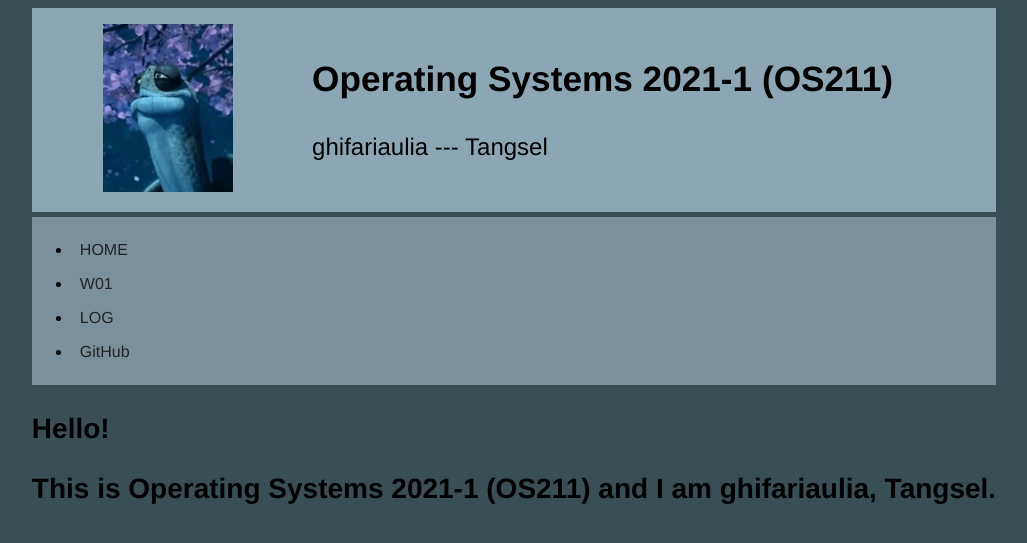
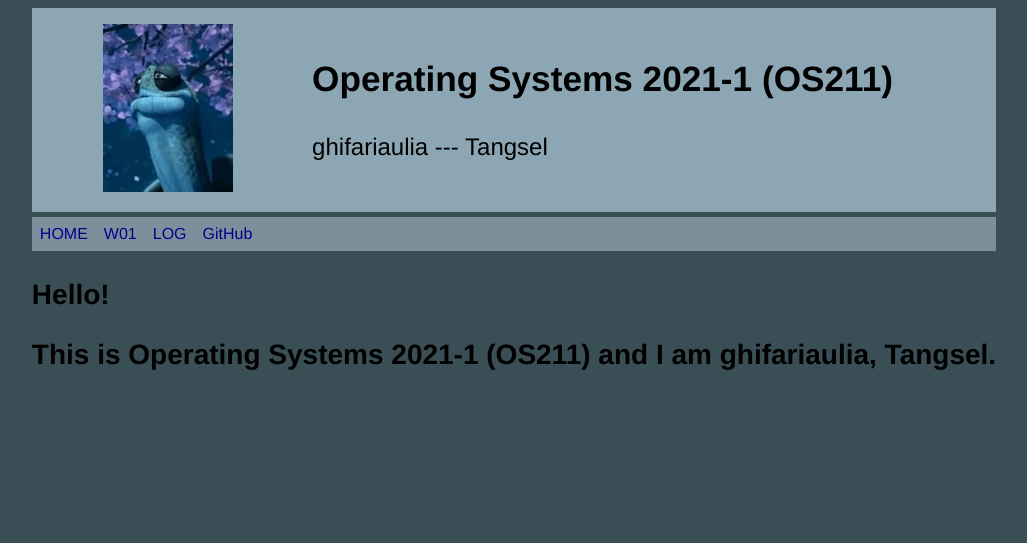
Before and after one commit to ghifariaulia/os211, a Jekyll site: the page built from index.md, in a window 1280 px wide. Shown: the top 543 px of the page, without its empty margins (126-1153 px from the left). Built offline with Jekyll 4.4.1, drawn with Linux system fonts in a browser that asks for light colours.

Commit message:
edit css and html

```diff
--- a/_includes/navbar.html
+++ b/_includes/navbar.html
@@ -8,27 +8,22 @@
     margin-bottom: 5px;
   }
 
-  .navbar ul li a {
+  .navbar div a {
     display: block;
     padding: 8px;
     text-decoration: none;
-    color: #222222;
+    color: darkblue;
   }
 
-  .navbar ul li a:hover {
-    background:       blue;
-    color:            #CCCCCC;
-  }
-  .navbar ul li a:visited {
-    color: #222222;
+  .navbar div a:hover {
+    background-color: #c4c4c4;
+    text-decoration: underline;
   }
 </style>
 
-<nav class="navbar">
-    <ul>
-      <li class='listitem'><a href='{{ site.baseurl }}/'>HOME</a></li>
-      <li class='listitem'><a href='{{ site.baseurl }}/W01/'>W01</a></li>
-      <li class='listitem'><a href='{{ site.baseurl }}/TXT/mylog.txt'>LOG</a></li>
-      <li class='listitem'><a href='{{ site.urlgithub }}'>GitHub</a></li>
-    </ul>
-  </nav>
+<div class="navbar">
+  <div><a href='{{ site.baseurl }}/'>HOME</a></div>
+  <div><a href='{{ site.baseurl }}/W01/'>W01</a></div>
+  <div><a href='{{ site.baseurl }}/TXT/mylog.txt'>LOG</a></div>
+  <div><a href='{{ site.urlgithub }}'>GitHub</a></div>
+</div>
```
